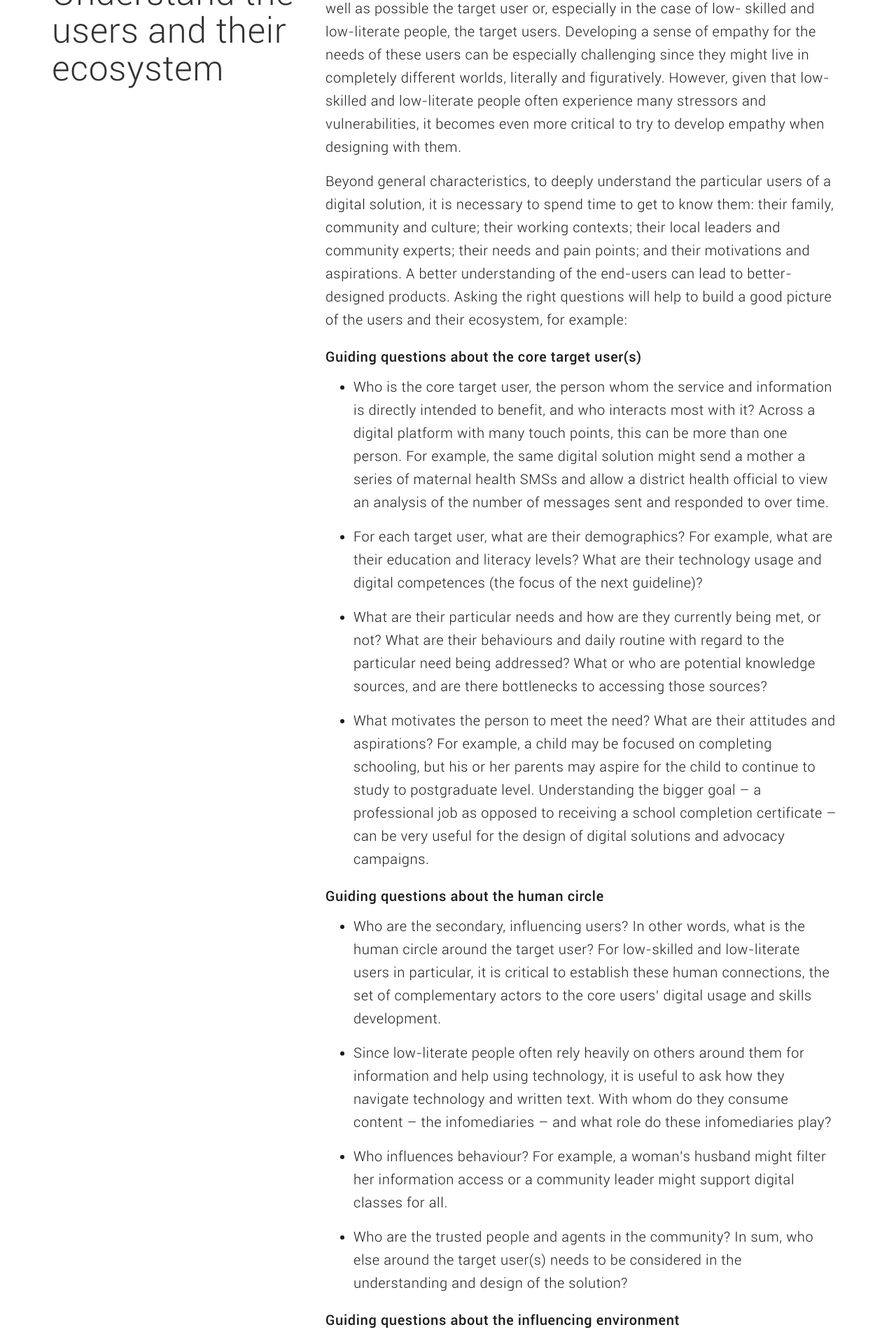
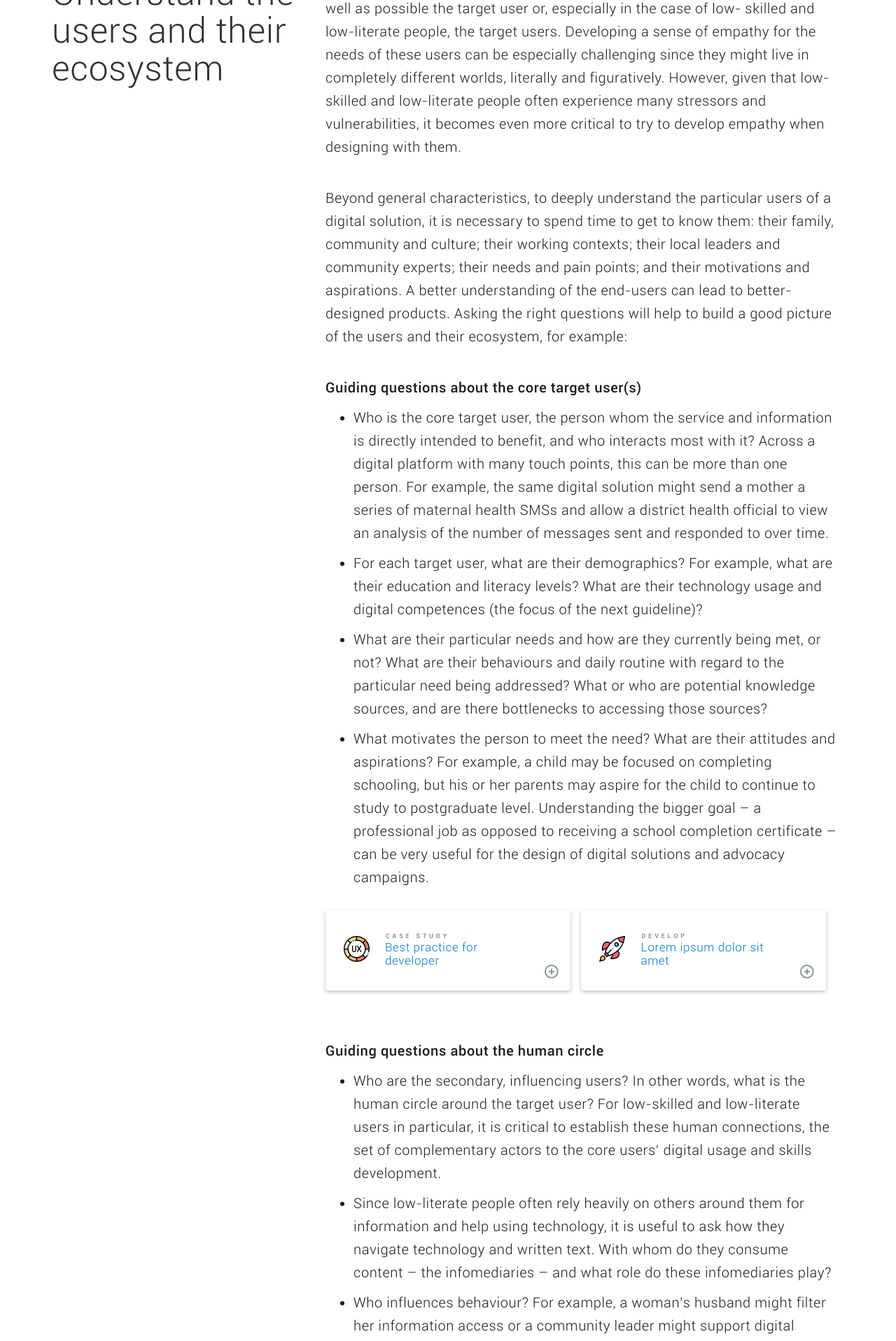
Before and after one commit to ConversaSrl/unesco-guidelines, a Jekyll site: the page built from contents/en/pages/guidelines/01-design.md, in a window 1280 px wide. Shown: the part 1202-3119 px from the top of the page at 70% size. Built offline with Jekyll 4.4.1, drawn with Linux system fonts in a browser that asks for light colours; nearby versions of some CDN libraries; comment, search, counter and statistics services are not loaded; some of the changed text lies outside the part shown.

Commit message:
added image property to linkbox widget; added resourcebox widget

```diff
--- a/_includes/head.html
+++ b/_includes/head.html
@@ -1,6 +1,7 @@
 <meta charset="utf-8">
 <meta http-equiv="X-UA-Compatible" content="IE=edge">
-<meta name="viewport" content="width=device-width, initial-scale=1, minimum-scale=1">
+<meta name="viewport" content="width=device-width, initial-scale=1, minimum-scale=1, maximum-scale=1, user-scalable=no">
+<meta name="apple-mobile-web-app-capable" content="yes" />
 <meta name="description" content="{% if page.summary %}{{ page.summary | strip_html | strip_newlines | truncate: 160 }}{% endif %}">
 <meta name="keywords" content="{{page.tags}}{% if page.tags %}, {% endif %} {{page.keywords}}">
 <title>{{ page.title }} | {{ site.site_title }}</title>
--- a/_includes/linkbox.html
+++ b/_includes/linkbox.html
@@ -26,10 +26,17 @@
 {% assign classes = classes | append: " linkbox-vert" %}
 {% endif %}
 
+
+
+{% if include.image %}
+<div class="linkbox-wrapper">
+	<div class="linkbox-img" style="background-image: url('images/{{include.image}}');"></div>
+{% endif %}
+
 {% if bg_image != "none" %}
 <div class="{{classes}}" style="background-color: {{bg_color}}; background-image: url('images/{{bg_image}}');" onclick="window.location.href='{{ include.link }}'">
 {% else %}
-<div class="{{classes}}" style="background-color: {{bg_color}};">
+<div class="{{classes}}" style="background-color: {{bg_color}};" onclick="window.location.href='{{ include.link }}'">
 {% endif %}
 	{% if include.step %}
 	<div class="linkbox-field-step">{{include.step}}.</div>
@@ -53,3 +60,7 @@
 	</div>
 	{% endif %}
 </div>
+
+{% if include.image %}
+</div>
+{% endif %}
--- /dev/null
+++ b/_includes/resourcebox.html
@@ -0,0 +1,12 @@
+<div class="resourcebox" onclick="window.location.href='{{ include.link }}'">
+	<img class="resourcebox-icon" src="images/{{include.icon}}" />
+
+	{% if include.eye %}
+	<div class="resourcebox-field-eye">{{include.eye}}</div>
+	{% endif %}
+	{% if include.title %}
+	<div class="resourcebox-field-title">{{include.title}}</div>
+	{% endif %}
+
+	<img class="resourcebox-btn-plus" src="images/discover-small.png" />
+</div>
--- a/_includes/sidebar.html
+++ b/_includes/sidebar.html
@@ -18,15 +18,15 @@
           {% for folderitem in folder.folderitems %}
           {% if folderitem.output contains "web" %}
           {% if folderitem.external_url %}
-          <li><a href="{{folderitem.external_url}}" target="_blank">{{folderitem.title}}</a></li>
+          <li onclick="window.location.href='{{folderitem.url | remove: "/"}}'"><a href="{{folderitem.external_url}}" target="_blank">{{folderitem.title}}</a></li>
           {% elsif page.url == folderitem.url %}
-          <li class="active"><a href="{{folderitem.url | remove: "/"}}"><span class="step">{{folderitem.guidelines-step}}. </span>{{folderitem.title}}</a></li>
+          <li class="active" onclick="window.location.href='{{folderitem.url | remove: "/"}}'"><a href="{{folderitem.url | remove: "/"}}"><span class="step">{{folderitem.guidelines-step}}. </span>{{folderitem.title}}</a></li>
           {% elsif folderitem.type == "empty" %}
-          <li><a href="{{folderitem.url | remove: "/"}}"><span class="step">{{folderitem.guidelines-step}}. </span>{{folderitem.title}}</a></li>
+          <li onclick="window.location.href='{{folderitem.url | remove: "/"}}'"><a href="{{folderitem.url | remove: "/"}}"><span class="step">{{folderitem.guidelines-step}}. </span>{{folderitem.title}}</a></li>
+          {% else %}
+          <li onclick="window.location.href='{{folderitem.url | remove: "/"}}'"><a href="{{folderitem.url | remove: "/"}}"><span class="step">{{folderitem.guidelines-step}}. </span>{{folderitem.title}}</a></li>
+          {% endif %}
 
-          {% else %}
-          <li><a href="{{folderitem.url | remove: "/"}}"><span class="step">{{folderitem.guidelines-step}}. </span>{{folderitem.title}}</a></li>
-          {% endif %}
           {% for subfolders in folderitem.subfolders %}
           {% if subfolders.output contains "web" %}
           <li class="subfolders">
--- a/contents/en/pages/guidelines/01-design.md
+++ b/contents/en/pages/guidelines/01-design.md
@@ -28,6 +28,25 @@ Beyond general characteristics, to deeply understand the particular users of a d
 
 - What motivates the person to meet the need? What are their attitudes and aspirations? For example, a child may be focused on completing schooling, but his or her parents may aspire for the child to continue to study to postgraduate level. Understanding the bigger goal – a professional job as opposed to receiving a school completion certificate – can be very useful for the design of digital solutions and advocacy campaigns.
 
+{% include resourcebox.html
+link="en-guidelines-02-focus.html"
+icon="icon-ux.png"
+eye="Case Study"
+title="Best practice for developer"
+%}
+
+{% include resourcebox.html
+link="en-guidelines-02-focus.html"
+icon="icon-rocket.png"
+eye="Develop"
+title="Lorem ipsum dolor sit amet"
+%}
+
+
+
+
+
+
 
 ## Guiding questions about the human circle
 
@@ -46,6 +65,19 @@ Beyond general characteristics, to deeply understand the particular users of a d
 
 Answering these questions involves significant research, some of which can be done virtually and some done in the field, as explored next.
 
+{% include resourcebox.html
+link="en-guidelines-02-focus.html"
+icon="icon-ux.png"
+eye="Case Study"
+title="Best practice for developer"
+%}
+
+{% include resourcebox.html
+link="en-guidelines-02-focus.html"
+icon="icon-rocket.png"
+eye="Develop"
+title="Lorem ipsum dolor sit amet"
+%}
 
 
 # Follow best practice user-centred design approaches
--- a/css/theme-unesco.css
+++ b/css/theme-unesco.css
@@ -1,6 +1,14 @@
+
+
 body {
     -webkit-font-smoothing: antialiased;
     -moz-osx-font-smoothing: grayscale;
+
+    /* overflow-x: hidden;
+    width: 100%;
+    -webkit-box-sizing: border-box;
+    -moz-box-sizing: border-box;
+    box-sizing: border-box; */
 }
 
 @font-face {
@@ -321,7 +329,10 @@ h5, .h5 {
 }
 
 p {
-    margin: 0 0 16px;
+    margin: 0 0 40px;
+}
+li p {
+    margin: 0 0 10px;
 }
 
 
@@ -478,6 +489,7 @@ nav.navbar {
     background-color: white;
     border-top: 1px solid #CCCACA;
     padding: 13px;
+    cursor: pointer;
 }
 
 .toc-section ul li span.step {
@@ -866,6 +878,40 @@ footer li.section-link a:hover {
     background-size: cover;
 }
 
+.linkbox-wrapper {
+    margin-bottom: 82px;
+}
+.linkbox-wrapper .linkbox {
+    margin-top: 0px;
+    margin-bottom: 0px;
+}
+.linkbox-img {
+    height: 375px;
+    background-position: center;
+    background-size: cover;
+}
+@media (max-width: 992px) {
+    .linkbox-img {
+        margin-left: -30px;
+        margin-right: -30px;
+    }
+}
+@media (min-width: 993px) {
+    .linkbox-wrapper {
+        display: table;
+    }
+    .linkbox-img {
+        display: table-cell;
+        width: 50%;
+        height: 100%;
+    }
+    .linkbox-wrapper .linkbox {
+        display: table-cell;
+        width: 50%;
+        height: 100%;
+    }
+}
+
 .linkbox .linkbox-field-step {
     font-size: 35px;
     line-height: 54px;
@@ -940,7 +986,8 @@ footer li.section-link a:hover {
 }
 @media (max-width: 992px) {
     .linkbox {
-        margin : -30px;
+        margin-left : -30px;
+        margin-right : -30px;
         padding-left: 40px;
         padding-right: 40px;
         padding-top: 64px;
@@ -997,6 +1044,74 @@ footer li.section-link a:hover {
     color: rgba(0,0,0,0.6);
 }
 
+.resourcebox {
+    position: relative;
+    display: inline-block;
+    margin-right: 10px;
+    margin-top: 20px;
+    margin-bottom: 40px;
+    height: 115px;
+    width: 350px;
+    border-radius: 4px;
+    background-color: #FFFFFF;
+    box-shadow: 0 2px 5px 0 rgba(0,0,0,0.26);
+}
+@media (max-width: 1200px) {
+    .resourcebox {
+        width: 280px;
+    }
+}
+@media (max-width: 650px) {
+    .resourcebox {
+        width: 100%;
+        margin-top: 0px;
+        margin-bottom: 0px;
+    }
+}
+
+.resourcebox .resourcebox-icon {
+    position: absolute;
+    margin: 0;
+    top: 37px;
+    left: 26px;
+    width: 37px;
+    height: 37px;
+}
+.resourcebox .resourcebox-field-eye {
+    position: absolute;
+    top: 32px;
+    left: 86px;
+    width: 197px;
+    height: 11px;
+    color: #919090;
+    font-family: Roboto;
+    font-size: 9px;
+    font-weight: bold;
+    letter-spacing: 3.85px;
+    line-height: 10px;
+    text-transform: uppercase;
+}
+.resourcebox .resourcebox-field-title {
+    position: absolute;
+    top: 44px;
+    left: 85px;
+    width: 197px;
+    height: 42px;
+    color: #0077D4;
+    font-family: Roboto;
+    font-size: 17px;
+    font-weight: 300;
+    line-height: 19px;
+}
+.resourcebox .resourcebox-btn-plus {
+    position: absolute;
+    margin: 0;
+    right: 17px;
+    bottom: 17px;
+    width: 20px;
+    height: 20px;
+}
+
 .white {
     color: white;
 }
```
Also changed, not shown: contents/en/pages/introduction/00-home.md (+11 -2 lines), images/discover-small.png (added), images/icon-rocket.png (added), images/icon-ux.png (added), images/people1.jpg (added).
